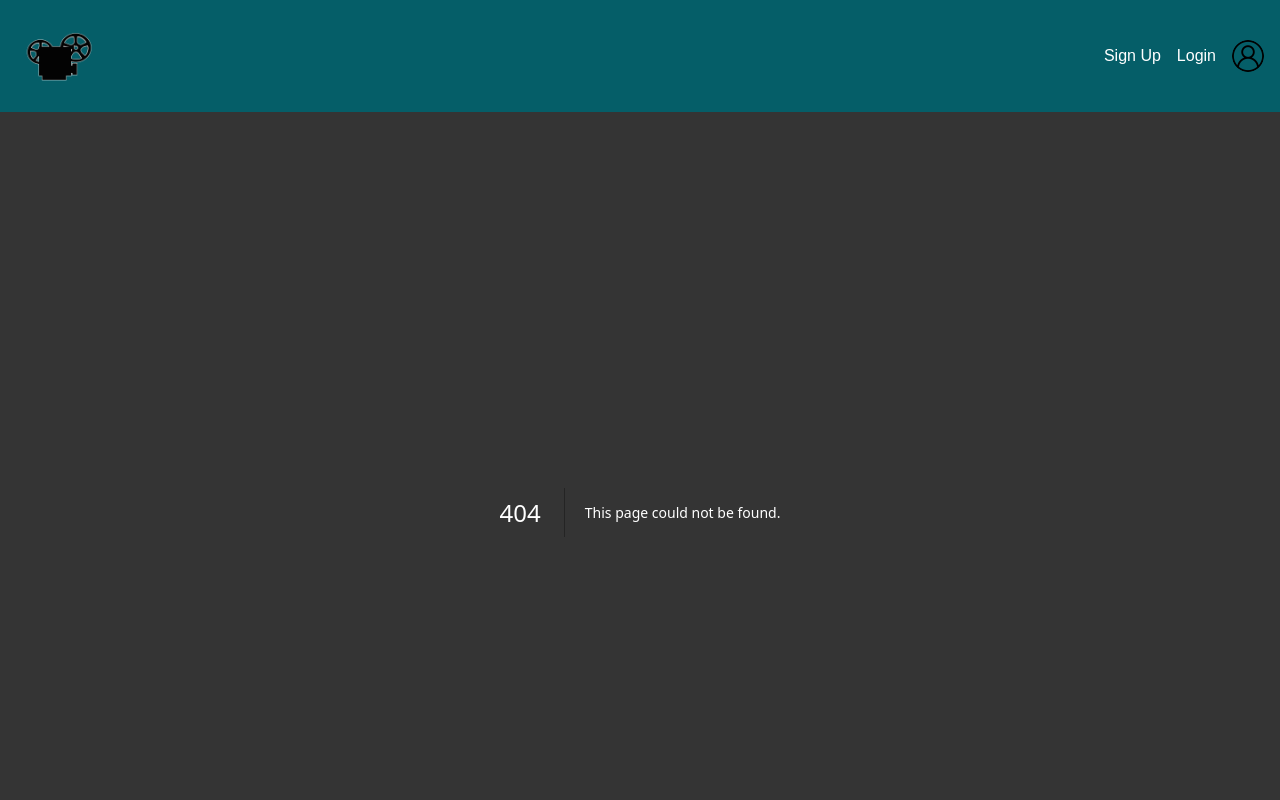
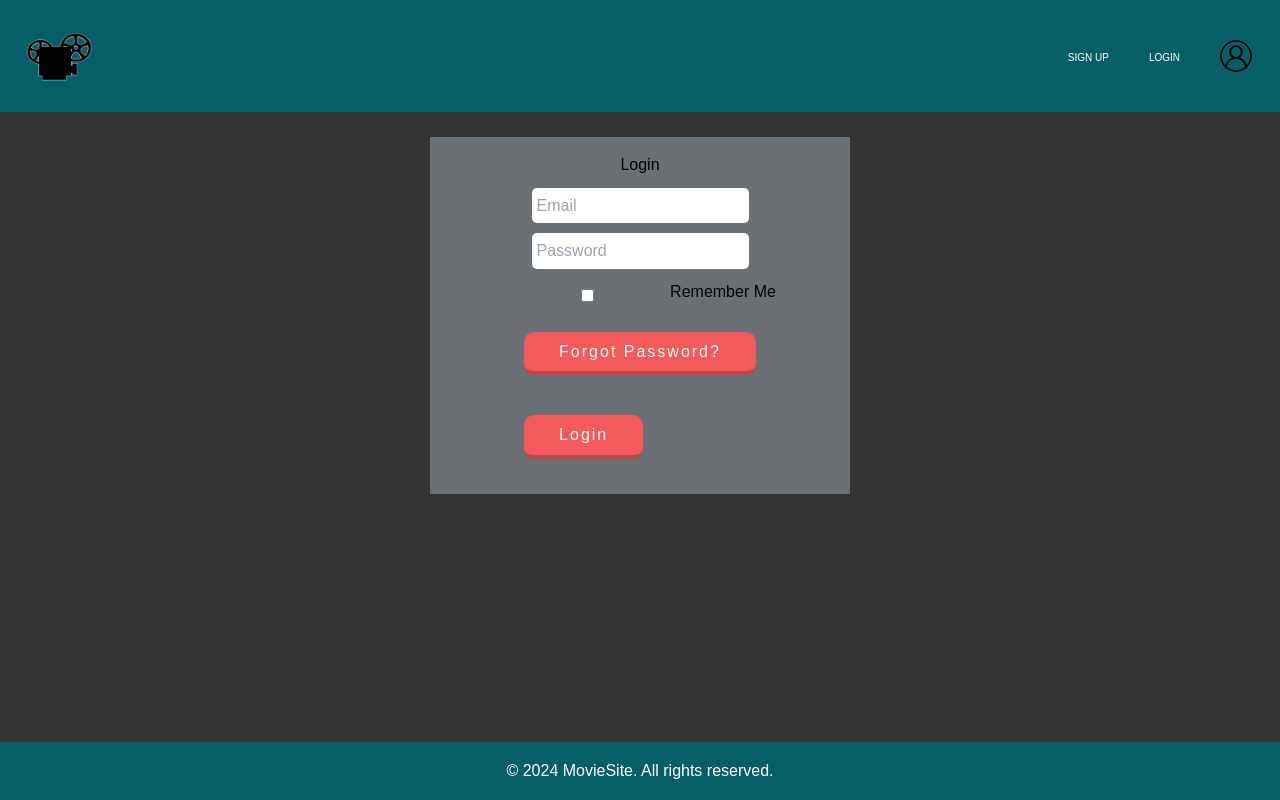
Before and after one commit to SpicyNachos03/movie-booking-website-csci4050, a Next.js app: page /login in a window 1280 px wide. Before the commit this address had no page. Shown: the top 800 px of the page. Built offline with nearby package versions, Linux system fonts and the light colour scheme.

Commit message:
made login page. a big buggy but will be fixed soon

```diff
--- /dev/null
+++ b/src/app/login/forgotPass.js
@@ -0,0 +1,38 @@
+'use client';
+
+import Image from "next/image";
+import { useState } from 'react';
+import { Button } from 'react-bootstrap';
+import "./login.css";
+import Header from "@/components/Header";
+import Footer from "@/components/Footer";
+
+
+function ForgotPassword() {
+    const email = "johndoe123@email.com";
+
+    function handleSubmit(e) {
+        const emailInput = e.target.querySelector(
+            'input[type="email"]'
+        ).value;
+        const auth = emailInput == email;
+        setAuthourized(auth);
+    };
+
+    return (
+        <div className="forgotPass">
+        <h1>Forgot your password?</h1>
+        <p>
+            Enter your email associated with an account to be sent a link to reset your password.
+        </p>
+        <form action="#" onSubmit={handleSubmit}>
+        <input type = "email" placeholder = "Email" />
+        <Button variant="primary" type="submit">Submit</Button>
+        </form>
+    </div>
+    );
+
+
+
+}
+export default ForgotPassword;
--- /dev/null
+++ b/src/app/login/login.css
@@ -0,0 +1,133 @@
+html, body {
+  margin: 0;
+  height: 100%;
+  padding: 0;
+}
+
+
+body {
+  display: flex;
+  justify-content: center;
+  align-items: center;
+  min-height: 100vh;
+}
+
+.loginBox {
+  margin: 25px;
+  display: flex;
+  flex-direction: column;
+  width: 420px;
+  background-color: rgb(107, 112, 116);
+  color: rgb(3, 3, 3);
+  padding:15px;
+  align-items: center;
+
+}
+
+h1, h2 {
+  margin-left: 5%;
+  margin-right: 5%;
+}
+
+
+ul {
+  list-style-type: none;
+  padding: 0;
+}
+
+
+label {
+  display: block;
+  margin: 20px;
+  font-size: 50px;
+  font-weight: bold;
+}
+
+
+nav a {
+  margin:12px;
+  text-transform: uppercase;
+  font-size: 10px;
+}
+
+
+button {
+  -webkit-transition-duration: 0.1s; /* Safari */
+  transition-duration: 0.1s;
+  background-color: #F4595B;
+  border-radius: 8px;
+  border-bottom: 4px solid #C24648;
+  color: white;
+  padding: 15px 32px;
+  text-align: center;
+  text-decoration: none;
+  display: inline-block;
+  font-size: 16px;
+  font-family: 'Oxygen', sans-serif;
+  letter-spacing: 2px;
+}
+
+
+button:hover {
+  background-color: #FF7375;
+  border: none;
+  border-radius: 8px;
+  border-bottom: 4px solid #C24648;
+  color: white;
+  padding: 15px 32px;
+  text-align: center;
+  text-decoration: none;
+  display: inline-block;
+  font-size: 16px;
+  font-family: 'Oxygen', sans-serif;
+  letter-spacing: 2px;
+}
+
+
+button:active {
+  background-color: #C24648;
+  border: none;
+  border-radius: 8px;
+  border-bottom: 4px solid #C24648;
+  color: #CCC;
+  padding: 15px 32px;
+  text-align: center;
+  text-decoration: none;
+  display: inline-block;
+  font-size: 16px;
+  font-family: 'Oxygen', sans-serif;
+  letter-spacing: 2px;
+}
+
+
+#authorization {
+  max-width: 600px;
+  width: 70%;
+  margin: 100px auto;
+  border: 1px solid black;
+}
+
+
+input {
+  display: block;
+  margin: 10px auto;
+  padding: 5px;
+  font-size: 16px;
+  border-radius: 5px;
+}
+
+
+button, input[type="submit"] {
+  margin: 20px;
+  padding: 7px 35px;
+  border-radius: 10px;
+  font-size: 16px;
+  cursor: pointer;
+  display: inline-block;
+}
+
+.rmmrMe{
+  display: flex;
+  flex-direction: row-reverse;
+  justify-content: center;
+}
--- /dev/null
+++ b/src/app/login/page.js
@@ -0,0 +1,68 @@
+'use client';
+
+import Image from "next/image";
+import { useState } from 'react';
+
+import Header from '@/components/Header';
+import Footer from '@/components/Footer';
+import { Button } from 'react-bootstrap';
+import {Link} from 'react-router-dom';
+import ForgotPassword from "./forgotPass";
+
+import "./login.css";
+
+
+function Login() {
+    const password = "password";
+    const email = "johndoe123@email.com";
+    const [authorized, setAuthourized] = useState(false);
+    const [isForgotPassword, setIsForgotPassword] = useState(false)
+
+    const handleForgotPassword = () => {
+        setIsForgotPassword(true);
+    };
+    function handleSubmit(e) {
+        const passwordInput = e.target.querySelector(
+            'input[type="password"]'
+        ).value;
+        const auth = passwordInput == password;
+        setAuthourized(auth);
+
+    }
+
+    const login = (
+       <div className="loginBox">
+            <h1>Login</h1>
+            <form action="#" onSubmit={handleSubmit}>
+                <input type = "email" placeholder = "Email" />
+                <input type = "password" placeholder="Password" />
+                <div className= "rmmrMe">
+                    <p> Remember Me</p>
+                    <input type="checkbox" />
+                </div>
+                <div className="forgotPass">
+                    <button onClick={handleForgotPassword}>Forgot Password?</button>
+                </div>
+
+
+                <Button variant="primary" type="submit">Login</Button>
+
+            </form>
+        </div>
+    );
+
+    return (
+        <div>
+            {isForgotPassword ? (
+                <ForgotPassword/>
+            ) : (
+                <div id="authorized">
+                    {authorized ? "LOGIN SUCCESSFUL" : login}
+                </div>
+            )}
+
+        </div>
+    );
+
+};
+export default Login;
```
